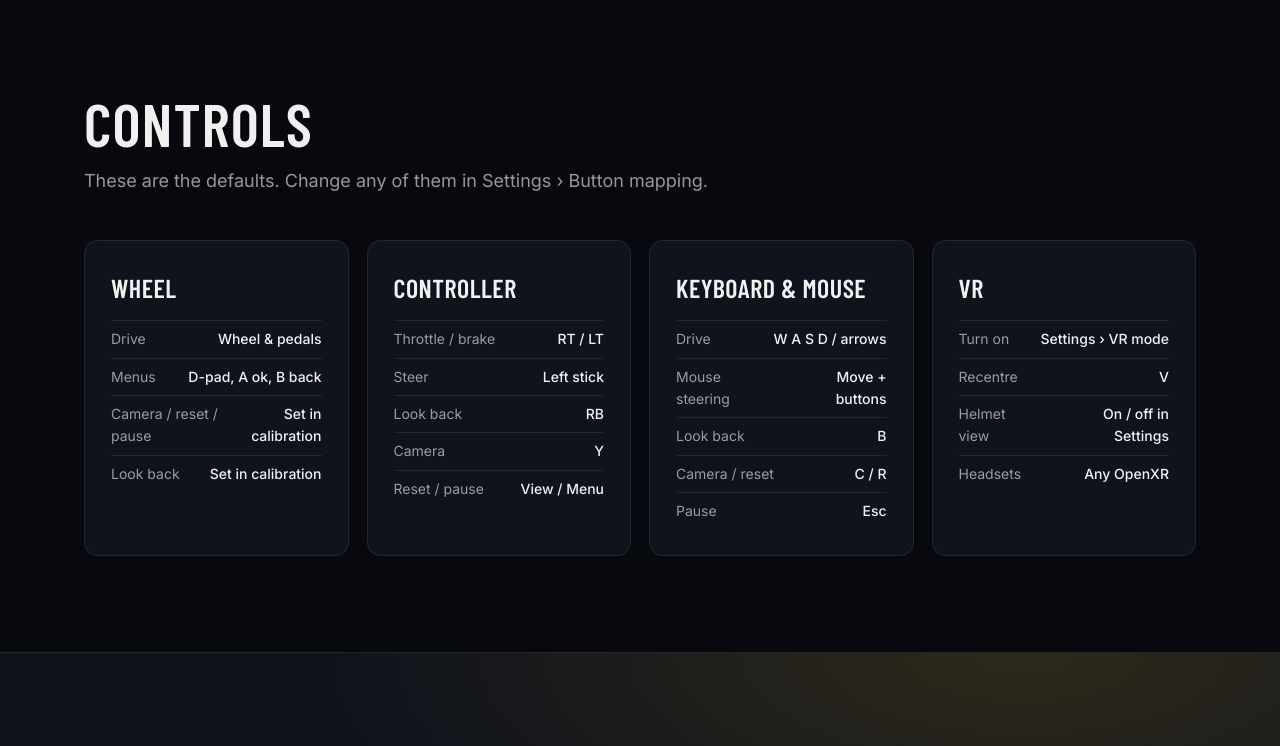
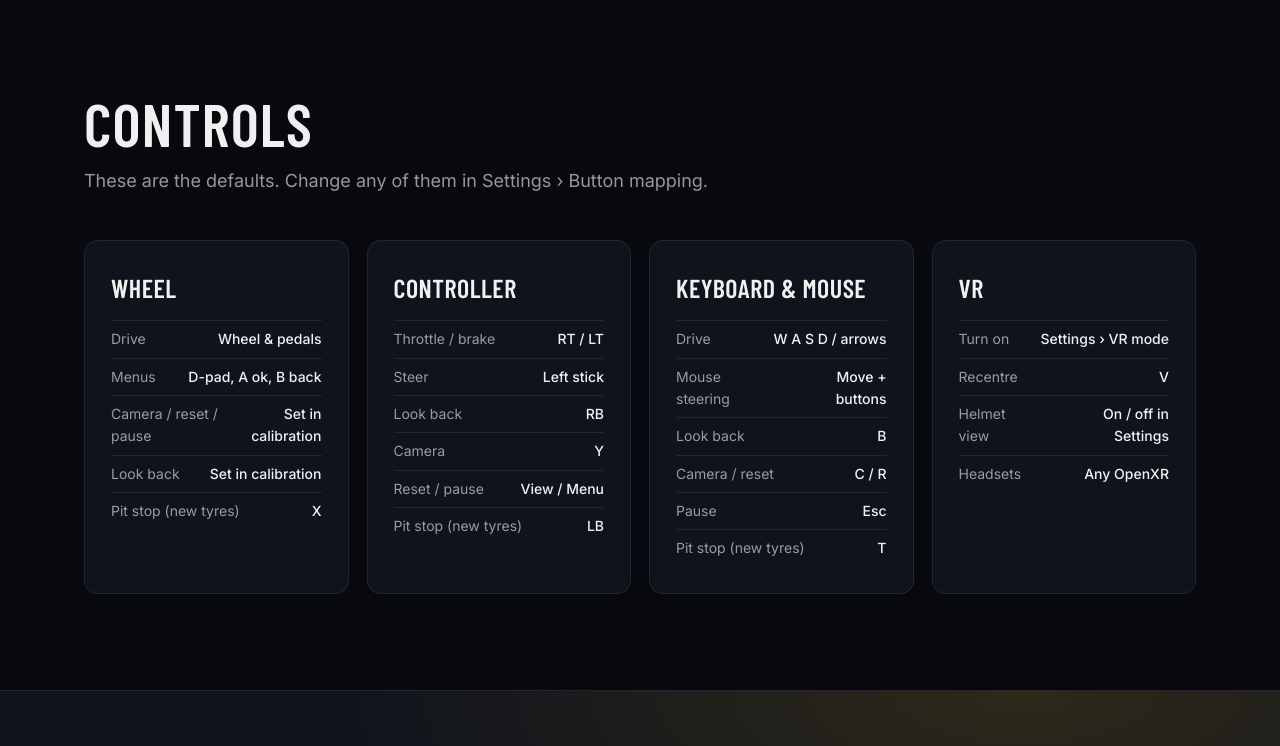
Before and after one commit to guyka2212/kart-racing, a plain HTML site: page index.html in a window 1280 px wide. Shown: the part 2878-3624 px from the top of the page. Drawn offline with nearby package versions, Linux system fonts and the light colour scheme; a web font is replaced by a local one.

Commit message:
1.0.4: pit stop button on the site's controls
Co-Authored-By: Claude Opus 5.5 <noreply@anthropic.com>

```diff
--- a/index.html
+++ b/index.html
@@ -173,7 +173,7 @@
       <div class="card"><div class="bar"></div><h3>Made for a wheel</h3><p>Calibrate any HID wheel (Logitech, Thrustmaster, Fanatec, Moza) in a few steps: steering range, pedals and your buttons. Set rotation, steering lock and deadzones to taste.</p></div>
       <div class="card"><div class="bar"></div><h3>Race in VR</h3><p>Sit in the kart with an OpenXR headset (Quest Link, SteamVR). You see out of a helmet, the menus float in front of you, and a screen on the steering wheel shows speed, position and tyres.</p></div>
       <div class="card"><div class="bar"></div><h3>Tyres that matter</h3><p>Cold tyres slide, warm tyres bite, worn tyres fade. Watch all four on the HUD or the wheel screen, and dive into the pits for fresh rubber.</p></div>
-      <div class="card"><div class="bar"></div><h3>Pit lane &amp; crew</h3><p>Start from the grid or the pit lane. The speed limiter kicks in, the crew does the tyre change, and you rejoin the race.</p></div>
+      <div class="card"><div class="bar"></div><h3>Pit lane &amp; crew</h3><p>Start from the grid or the pit lane. Pull into the pit lane, press the pit stop button, and the crew fits four fresh tyres before you rejoin the race.</p></div>
       <div class="card"><div class="bar"></div><h3>Bots that race clean</h3><p>Opponents hold their line, brake for slower karts and pick a gap to pass instead of punting you off. Pick one level or a mixed field.</p></div>
       <div class="card"><div class="bar"></div><h3>Your buttons</h3><p>Button mapping for keyboard &amp; mouse, controller and wheel, with two buttons per action. A hold-to-look-back button shows who's behind you.</p></div>
     </div>
@@ -208,6 +208,7 @@
         <li><span>Menus</span><span>D-pad, A ok, B back</span></li>
         <li><span>Camera / reset / pause</span><span>Set in calibration</span></li>
         <li><span>Look back</span><span>Set in calibration</span></li>
+        <li><span>Pit stop (new tyres)</span><span>X</span></li>
       </ul></div>
       <div class="card"><h3>Controller</h3><ul>
         <li><span>Throttle / brake</span><span>RT / LT</span></li>
@@ -215,6 +216,7 @@
         <li><span>Look back</span><span>RB</span></li>
         <li><span>Camera</span><span>Y</span></li>
         <li><span>Reset / pause</span><span>View / Menu</span></li>
+        <li><span>Pit stop (new tyres)</span><span>LB</span></li>
       </ul></div>
       <div class="card"><h3>Keyboard &amp; mouse</h3><ul>
         <li><span>Drive</span><span>W A S D / arrows</span></li>
@@ -222,6 +224,7 @@
         <li><span>Look back</span><span>B</span></li>
         <li><span>Camera / reset</span><span>C / R</span></li>
         <li><span>Pause</span><span>Esc</span></li>
+        <li><span>Pit stop (new tyres)</span><span>T</span></li>
       </ul></div>
       <div class="card"><h3>VR</h3><ul>
         <li><span>Turn on</span><span>Settings &rsaquo; VR mode</span></li>
```
Also changed, not shown: 1 other file.
